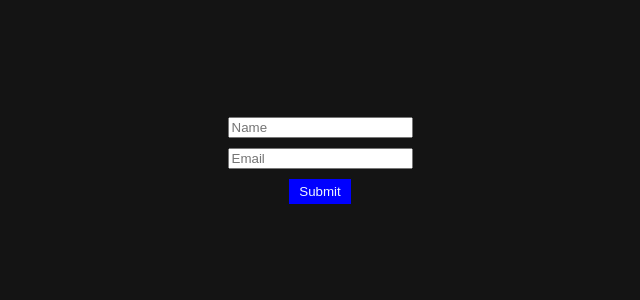
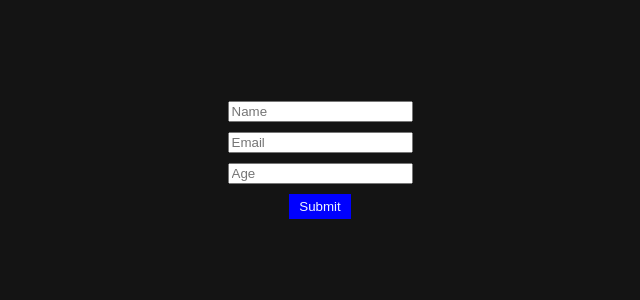
Before and after one commit to MikeMikeRx/React-2-Practice-App, a React (Create React App) app: page / in a window 1280 px wide. Shown: the top 300 px of the page, without its empty margins (320-960 px from the left). Built offline with nearby package versions, Linux system fonts and the light colour scheme.

Commit message:
Add input Age

```diff
--- a/src/App.js
+++ b/src/App.js
@@ -3,13 +3,14 @@ import { useState } from "react"
 const App = () => {
   const [fullName, setFullName] = useState("")
   const [email, setEmail] = useState("")
+  const [age, setAge] = useState ("")
   const [users, setUsers] = useState([])
 
   const formSubmit = (e)=>{
     e.preventDefault()
 
-    if (fullName && email) {
-      const oneUser = {fullName, email}    //{fullName: fullName, email: email }
+    if (fullName && email && age) {
+      const oneUser = {fullName, email, age}    //{fullName: fullName, email: email, age: age}
       setUsers( (users)=> {
         return [...users, oneUser]
       })
@@ -19,6 +20,7 @@ const App = () => {
 
     setFullName("")
     setEmail("")
+    setAge ("")
 
   }
 
@@ -40,15 +42,24 @@ const App = () => {
       onChange={ (e)=> setEmail(e.target.value) }
       />
 
+      <input
+      className="userInfo"
+      type="number"
+      placeholder="Age"
+      value={age}
+      onChange={ (e)=> setAge(e.target.value) }
+      />
+
       <input type="submit"/>
     </form>
 
     {users.map( (oneUser, index) => {
-      const {fullName, email} = oneUser
+      const {fullName, email, age} = oneUser
 
       return <div className="item" key={index}>
         <h4>{fullName}</h4>
         <p>{email}</p>
+        <p>{age}</p>
       </div>
     })}
 
```
